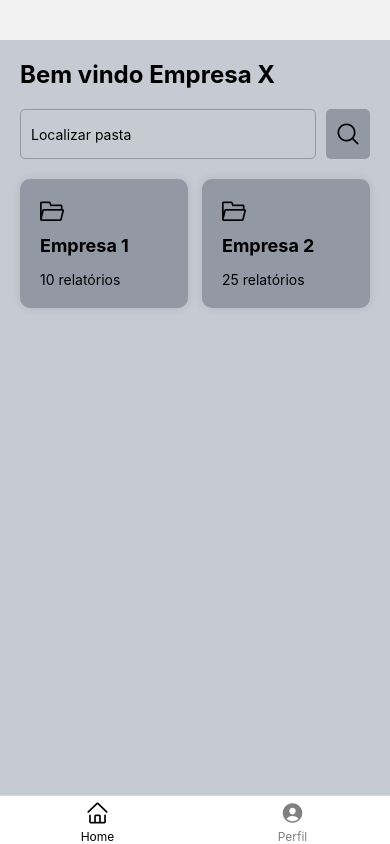
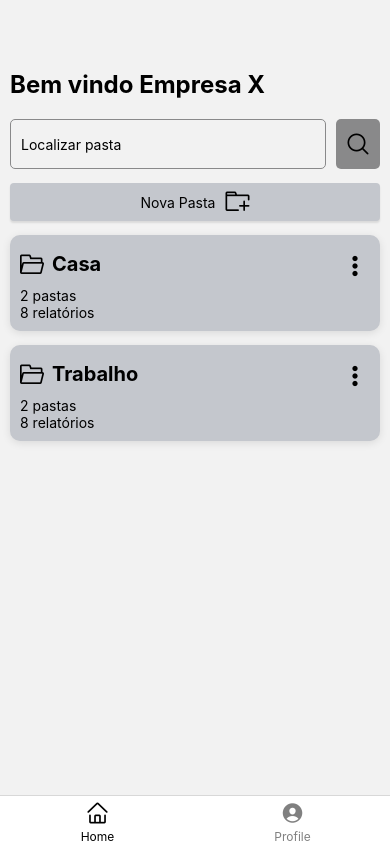
Before and after one commit to tiago-forward/app-mobile, a React Native app: screen /Home in a window 390 px wide. Built offline with nearby package versions, Linux system fonts and the light colour scheme.

Commit message:
New home and folderContent button styles

```diff
--- a/App.tsx
+++ b/App.tsx
@@ -1,7 +1,9 @@
 import React from "react";
 import { StatusBar } from 'react-native';
 import { NavigationContainer } from '@react-navigation/native';
-import Routes from './src/routes'
+// import Routes from './src/routes';
+// import AuthRoutes from "./src/routes/auth.routes";
+import Routes from "./src/routes";
 
 export default function App() {
   return (
--- a/package.json
+++ b/package.json
@@ -11,13 +11,15 @@
   "dependencies": {
     "@react-navigation/bottom-tabs": "^6.6.1",
     "@react-navigation/native": "^6.1.18",
+    "@react-navigation/stack": "^6.4.1",
     "expo": "~51.0.28",
     "expo-status-bar": "~1.12.1",
     "react": "18.2.0",
     "react-native": "0.74.5",
     "react-native-safe-area-context": "4.10.5",
     "react-native-screens": "3.31.1",
-    "react-native-svg": "^15.7.1"
+    "react-native-svg": "^15.7.1",
+    "react-native-gesture-handler": "~2.16.1"
   },
   "devDependencies": {
     "@babel/core": "^7.20.0",
--- /dev/null
+++ b/src/pages/Home/components/FolderContainer/index.tsx
@@ -0,0 +1,78 @@
+import React from "react";
+import {
+    View,
+    Text,
+    StyleSheet,
+    TouchableOpacity,
+    Button
+} from "react-native";
+
+import AntDesign from '@expo/vector-icons/AntDesign';
+import FontAwesome6 from '@expo/vector-icons/FontAwesome6';
+
+import { createStackNavigator } from "@react-navigation/stack";
+// import { NavigationContainer } from "@react-navigation/native";
+
+interface FolderProps {
+    title: string
+    onFolderPress?: () => void
+    onOptionsPress?: () => void
+};
+
+const Stack = createStackNavigator();
+
+export default function FolderContainer({ title, onFolderPress, onOptionsPress }: FolderProps) {
+
+    // function FolderContent({ navigation }) {
+    //     return (
+    //         <View>
+    //             <Button title="Open SubFolder" onPress={() => navigation.navigate('SubFolder')} />
+    //         </View>
+    //     );
+    // }
+
+    // function SubFolder() {
+    //     return (
+    //         <View>
+    //             <Text>SubFolder Content</Text>
+    //         </View>
+    //     );
+    // }
+
+    return (
+        <TouchableOpacity style={[styles.categoryCard, { backgroundColor: '#c4c7cd' }]} onPress={onFolderPress}>
+            <View style={{ display: 'flex', flexDirection: 'row', justifyContent: 'space-between', alignItems: 'center' }}>
+
+                <View style={{ flexDirection: 'row', gap: 8 }}>
+                    <AntDesign name="folderopen" size={24} color="black" />
+                    <Text style={styles.categoryTitle}>{title}</Text>
+                </View>
+
+                <TouchableOpacity onPress={onOptionsPress} style={{ padding: 8, paddingRight: 12, paddingLeft: 12 }}>
+                    <FontAwesome6 name="ellipsis-vertical" size={24} color="black" />
+                </TouchableOpacity>
+            </View>
+            <Text>2 pastas</Text>
+            <Text>8 relatórios</Text>
+        </TouchableOpacity>
+    );
+}
+
+const styles = StyleSheet.create({
+    categoryCard: {
+        width: '100%',
+        padding: 10,
+        borderRadius: 10,
+        marginBottom: 14,
+        backgroundColor: '#fff',
+        shadowColor: '#000',
+        shadowOpacity: 0.1,
+        shadowRadius: 8,
+        shadowOffset: { width: 0, height: 2 },
+    },
+    categoryTitle: {
+        fontSize: 20,
+        fontWeight: 'bold',
+        marginBottom: 5,
+    },
+});
--- /dev/null
+++ b/src/pages/Home/components/SubFolder/index.tsx
@@ -0,0 +1,18 @@
+import React from "react";
+import { View, Text, Button } from "react-native";
+
+import { useNavigation } from "@react-navigation/native";
+
+function SubFolder({ route }) {
+    const { folderName } = route.params;
+    const navigation = useNavigation();
+
+    return (
+        <View style={{ padding: 20 }}>
+            <Text style={{ fontSize: 20 }}>Conteúdo da Subpasta: {folderName}</Text>
+            <Button title="Voltar" onPress={() => navigation.goBack()} />
+        </View>
+    );
+}
+
+export default SubFolder;
--- a/src/pages/Home/index.tsx
+++ b/src/pages/Home/index.tsx
@@ -7,9 +7,15 @@ import {
     TouchableOpacity
 } from "react-native";
 
+import { useNavigation } from '@react-navigation/native';
+
 import AntDesign from '@expo/vector-icons/AntDesign';
 
+import FolderContainer from "./components/FolderContainer";
+
 export default function Home() {
+    const navigation = useNavigation();
+
     return (
         <View style={styles.container}>
             <View style={styles.header}>
@@ -25,32 +31,20 @@ export default function Home() {
                 </TouchableOpacity>
             </View>
 
+            <TouchableOpacity
+                style={styles.createButton}
+                onPress={() => {/* lógica de criação */ }}
+            >
+                <Text>
+                    Nova Pasta
+                </Text>
+                <AntDesign name="addfolder" size={24} color="black" />
+            </TouchableOpacity>
+
             <View style={styles.fileCategories}>
-                <TouchableOpacity style={[styles.categoryCard, { backgroundColor: '#9298a4' }]}>
-                    <View>
-                        <AntDesign name="folderopen" size={24} color="black" />
-                    </View>
-                    <Text style={styles.categoryTitle}>Empresa 1</Text>
-                    <Text>10 relatórios</Text>
-                </TouchableOpacity>
-
-                <TouchableOpacity style={[styles.categoryCard, { backgroundColor: '#9298a4' }]}>
-                    <View>
-                        <AntDesign name="folderopen" size={24} color="black" />
-                    </View>
-                    <Text style={styles.categoryTitle}>Empresa 2</Text>
-                    <Text>25 relatórios</Text>
-                </TouchableOpacity>
+                <FolderContainer title={"Casa"} onFolderPress={() => navigation.navigate('FolderContent', { folderName: 'Casa' })} />
+                <FolderContainer title={"Trabalho"} onFolderPress={() => navigation.navigate('FolderContent', { folderName: 'Trabalho' })} />
             </View>
-
-            {/* Barra de Navegação Inferior */}
-            {/* <View style={styles.navigationBar}>
-                <Text>🏠 Home</Text>
-                <Text>📁 My Files</Text>
-                <Text>⬆️ Upload</Text>
-                <Text>🔔 Notifications</Text>
-                <Text>👤 Profile</Text>
-            </View> */}
         </View>
     );
 }
@@ -58,12 +52,12 @@ export default function Home() {
 const styles = StyleSheet.create({
     container: {
         flex: 1,
-        padding: 20,
-        backgroundColor: '#c6cad2',
+        padding: 10,
         marginTop: 40,
     },
     header: {
         marginBottom: 20,
+        marginTop: 20,
     },
     greeting: {
         fontSize: 24,
@@ -71,13 +65,12 @@ const styles = StyleSheet.create({
     },
     searchContainer: {
         flexDirection: 'row',
-        marginBottom: 20,
         height: 50,
     },
     searchInput: {
         flex: 1,
         padding: 10,
-        borderColor: '#9298a4',
+        borderColor: '#89898a',
         borderWidth: 1,
         borderRadius: 5,
         marginRight: 10,
@@ -87,8 +80,24 @@ const styles = StyleSheet.create({
         alignItems: 'center',
         justifyContent: 'center',
         padding: 10,
-        backgroundColor: '#9298a4',
+        backgroundColor: '#89898a',
         borderRadius: 5,
+    },
+    createButton: {
+        flexDirection: 'row',
+        alignItems: 'center',
+        justifyContent: 'center',
+        backgroundColor: '#c4c7cd',
+        gap: 10,
+        marginBottom: 14,
+        padding: 6,
+        marginTop: 14,
+        borderRadius: 4,
+        shadowColor: '#000',
+        shadowOffset: { width: 0, height: 2 },
+        shadowOpacity: 0.1,
+        shadowRadius: 2,
+        elevation: 5,
     },
     fileCategories: {
         flexDirection: 'row',
--- /dev/null
+++ b/src/pages/Home/pages/FolderContent/index.tsx
@@ -0,0 +1,85 @@
+import React from "react";
+import { View, StyleSheet, Text, TextInput, TouchableOpacity } from "react-native";
+
+import Ionicons from '@expo/vector-icons/Ionicons';
+import AntDesign from '@expo/vector-icons/AntDesign';
+import Fontisto from '@expo/vector-icons/Fontisto';
+import FolderContainer from "../../components/FolderContainer";
+
+import { useNavigation } from '@react-navigation/native';
+
+function FolderContent({ route }) {
+    const { folderName } = route.params;
+    const navigation = useNavigation();
+
+    return (
+        <View style={{ padding: 10 }}>
+            <View style={styles.folderRoutes}>
+                <Ionicons name="arrow-redo-sharp" size={24} color="white" />
+                <AntDesign name="folderopen" size={24} color="white" />
+                <Text style={{ fontSize: 20, color: 'white' }}>{folderName}</Text>
+            </View>
+
+            <View style={styles.buttonContainer}>
+                <TouchableOpacity
+                    style={styles.createButton}
+                    onPress={() => {/* lógica de criação */ }}
+                >
+                    <Text>
+                        Nova Pasta
+                    </Text>
+                    <AntDesign name="addfolder" size={24} color="black" />
+                </TouchableOpacity>
+                <TouchableOpacity
+                    style={styles.createButton}
+                    onPress={() => {/* lógica de criação */ }}
+                >
+                    <Text>
+                        Nova Relatório
+                    </Text>
+                    <Fontisto name="file-1" size={24} color="black" />
+                </TouchableOpacity>
+            </View>
+
+            <FolderContainer title={"Lazer"} onFolderPress={() => navigation.navigate('FolderContent', { folderName: 'Lazer' })}  />
+            <FolderContainer title={"Jogos"} onFolderPress={() => navigation.navigate('FolderContent', { folderName: 'Jogos' })}  />
+        </View>
+    );
+}
+
+export default FolderContent;
+
+const styles = StyleSheet.create({
+    folderRoutes: {
+        display: 'flex',
+        alignItems: 'center',
+        flexDirection: 'row',
+        gap: 8,
+        padding: 8,
+        borderRadius: 4,
+        backgroundColor: '#89898a',
+    },
+    buttonContainer: {
+        flexDirection: 'row',
+        justifyContent: 'space-between',
+        width: '100%',
+        gap: 8,
+    },
+    createButton: {
+        flex: 1,
+        flexDirection: 'row',
+        alignItems: 'center',
+        justifyContent: 'center',
+        backgroundColor: '#c4c7cd',
+        gap: 10,
+        padding: 6,
+        marginTop: 12,
+        marginBottom: 12,
+        borderRadius: 4,
+        shadowColor: '#000',
+        shadowOffset: { width: 0, height: 2 },
+        shadowOpacity: 0.1,
+        shadowRadius: 2,
+        elevation: 5,
+    },
+});
--- /dev/null
+++ b/src/pages/Home/router/HomeStack/index.tsx
@@ -0,0 +1,34 @@
+import React from "react";
+import { createStackNavigator } from '@react-navigation/stack';
+
+import Home from "../..";
+
+import FolderContent from "../../pages/FolderContent";
+// import SubFolder from "../../components/SubFolder";
+
+const Stack = createStackNavigator();
+
+export default function HomeStack() {
+    return (
+        <Stack.Navigator initialRouteName="Home">
+            {/* Tela principal com as pastas */}
+            <Stack.Screen
+                name="Home"
+                component={Home}
+                options={{ headerShown: false }}
+            />
+            {/* Tela de conteúdo da pasta */}
+            <Stack.Screen
+                name="FolderContent"
+                component={FolderContent}
+                options={{ title: "Pasta de relatórios" }}
+            />
+            {/* Tela de subpasta */}
+            {/* <Stack.Screen
+                name="SubFolder"
+                component={SubFolder}
+                options={{ title: "Subpasta" }}
+            /> */}
+        </Stack.Navigator>
+    );
+}
--- a/src/routes/auth.routes.tsx
+++ b/src/routes/auth.routes.tsx
@@ -1,10 +1,8 @@
 import React from "react";
-import { View } from "react-native";
-
 import { createBottomTabNavigator } from '@react-navigation/bottom-tabs';
 
-import Home from '../pages/Home';
-import Profile from "../pages/Profile";
+import HomeStack from "../pages/Home/router/HomeStack";
+import Profile from '../pages/Profile';
 
 import AntDesign from '@expo/vector-icons/AntDesign';
 import Ionicons from '@expo/vector-icons/Ionicons';
@@ -15,29 +13,27 @@ export default function AuthRoutes() {
     return (
         <Tab.Navigator
             screenOptions={{
-                tabBarActiveTintColor: '#000000',
+                tabBarActiveTintColor: '#000',
                 tabBarInactiveTintColor: '#808080',
                 tabBarLabelStyle: { fontSize: 12 },
-            }}>
+            }}
+        >
             <Tab.Screen
                 name="Home"
-                component={Home}
+                component={HomeStack}  // Stack de navegação da Home
                 options={{
                     headerShown: false,
                     tabBarIcon: ({ color }) => (
                         <AntDesign name="home" size={24} color={color} />
                     ),
-
                 }}
             />
             <Tab.Screen
-                name="Perfil"
+                name="Profile"
                 component={Profile}
                 options={{
                     tabBarIcon: ({ color }) => (
-                        <View>
-                            <Ionicons name="person-circle" size={24} color={color} />
-                        </View>
+                        <Ionicons name="person-circle" size={24} color={color} />
                     )
                 }}
             />
--- a/src/routes/index.tsx
+++ b/src/routes/index.tsx
@@ -2,9 +2,9 @@ import React from "react";
 import AuthRoutes from "./auth.routes";
 
 export default function Routes() {
-    const isAuthenticated = false;
+    const isAuthenticated = true;
 
     return (
-       isAuthenticated ? <AuthRoutes /> : <AuthRoutes />
+       isAuthenticated ? <AuthRoutes /> : null
     );
 }
```
Also changed, not shown: 1 other file (tests, documents, lock files or other folders).
